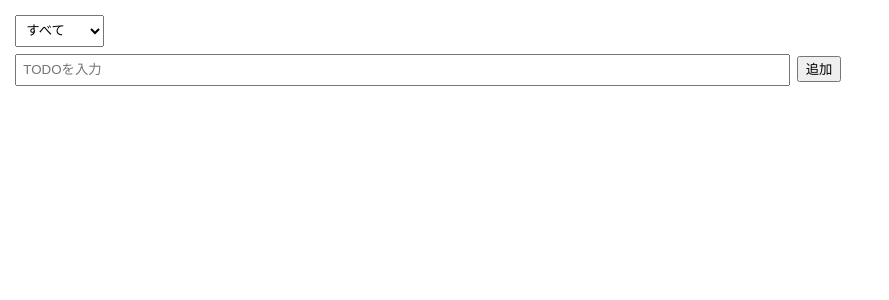
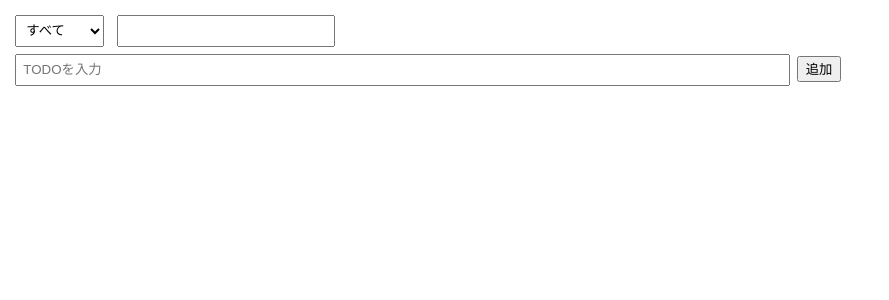
Before and after one commit to tominagamaya/react-typescript-app, a React (Vite) app: page / in a window 1280 px wide. Shown: the top 300 px of the page, without its empty margins (0-889 px from the left). Built offline with nearby package versions, Linux system fonts and the light colour scheme.

Commit message:
feat: add search functionality for todo items

```diff
--- a/src/App.css
+++ b/src/App.css
@@ -2,3 +2,9 @@
   margin: 0;
   padding: 0;
 }
+
+input[type="text"].searchInput {
+  margin: 0.5em;
+  padding: 0.5em;
+  width: 200px;
+}
--- a/src/App.tsx
+++ b/src/App.tsx
@@ -14,6 +14,7 @@ function App() {
   const [inputText, setInputText] = useState<string>("");
   const [todoList, setTodoList] = useState<Todo[]>([]);
   const [filter, setFilter] = useState<Filter>("all");
+  const [searchText, setSearchText] = useState<string>("");
 
   const handleSubmit = () => {
     if (!inputText) {
@@ -55,6 +56,9 @@ function App() {
   };
 
   const filteredInitialTodos = todoList.filter((todo) => {
+    if (searchText) {
+      return todo.text.toLowerCase().includes(searchText.toLowerCase());
+    }
     if (filter === "all") {
       return !todo.deleted;
     } else if (filter === "incomplete") {
@@ -68,6 +72,10 @@ function App() {
     }
   });
 
+  const handleSearch = (searchText: string) => {
+    return setSearchText(searchText);
+  };
+
   return (
     <div>
       <select onChange={(e) => handleFilter(e.target.value as Filter)}>
@@ -76,6 +84,11 @@ function App() {
         <option value="complete">完了済み</option>
         <option value="deleted">削除済み</option>
       </select>
+      <input
+        type="text"
+        className="searchInput"
+        onChange={(e) => handleSearch(e.target.value)}
+      />
 
       <form
         onSubmit={(e) => {
```
